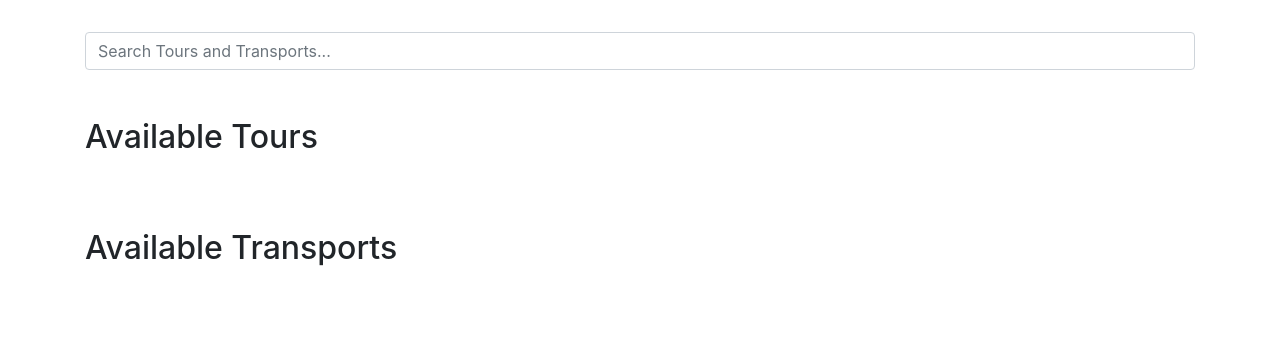
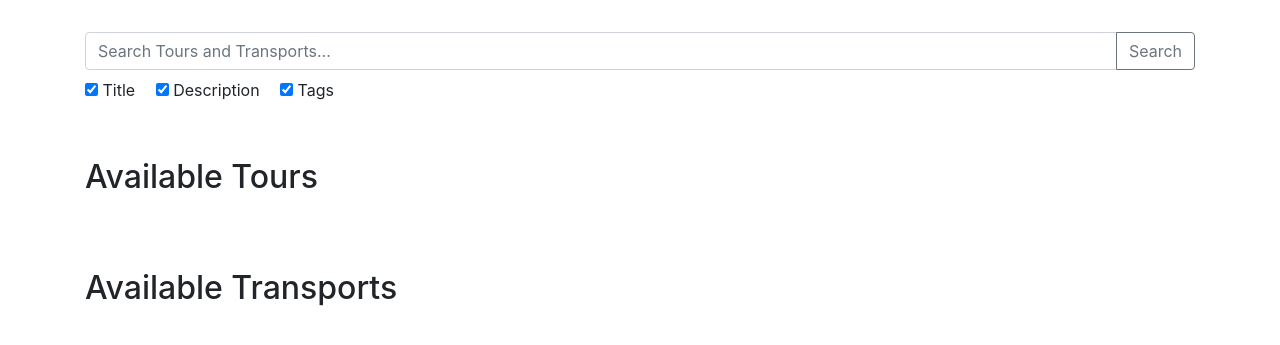
Before and after one commit to harshrider/fastTravel, a FastAPI app: page / in a window 1280 px wide. Shown: the part 305-650 px from the top of the page. Run offline with FastAPI, Linux system fonts and the light colour scheme; some libraries are stand-ins or nearby versions.

Commit message:
Updated Search Bar

```diff
--- a/templates/index.html
+++ b/templates/index.html
@@ -54,10 +54,21 @@
         </div>
     </header>
 
-    <!-- Search Bar -->
-    <div class="container my-4">
+    <!-- Search Bar with Filters -->
+<div class="container my-4">
+    <div class="input-group">
         <input type="text" id="search-bar" class="form-control" placeholder="Search Tours and Transports...">
+        <div class="input-group-append">
+            <button class="btn btn-outline-secondary" type="button" id="search-button">Search</button>
+        </div>
     </div>
+    <div class="mt-2">
+        <label><input type="checkbox" id="filter-title" checked> Title</label>
+        <label class="ml-3"><input type="checkbox" id="filter-description" checked> Description</label>
+        <label class="ml-3"><input type="checkbox" id="filter-tags" checked> Tags</label>
+    </div>
+</div>
+
 
     <!-- Tours Section -->
     <section id="tours" class="container my-5">
@@ -66,7 +77,10 @@
             {% for tour in tours[:6] %}
             <div class="col-md-4 mb-4 filter-item" data-name="{{ tour.name }}" data-description="{{ tour.description }}">
                 <div class="card h-100">
-                    <img src="{{ tour.images[0].url if tour.images else '/static/images/transport1.png' }}" class="card-img-top" alt="{{ tour.name }}">
+                    <img src="{{ tour.images[0].url if tour.images else '/static/images/transport1.png' }}"
+                         class="card-img-top"
+                         alt="{{ tour.name }}"
+                         data-tags="{% for tag in tour.tags %}{{ tag.name }} {% endfor %}">
 
                     <div class="card-body d-flex flex-column">
                         <h5 class="card-title">{{ tour.name }}</h5>
@@ -138,14 +152,40 @@
 
     <!-- Search Functionality Script -->
     <script>
-        document.getElementById("search-bar").addEventListener("input", function() {
-            const query = this.value.toLowerCase();
-            document.querySelectorAll(".filter-item").forEach(item => {
-                const name = item.getAttribute("data-name").toLowerCase();
-                const description = item.getAttribute("data-description").toLowerCase();
-                item.style.display = (name.includes(query) || description.includes(query)) ? "" : "none";
-            });
+    document.getElementById("search-button").addEventListener("click", function() {
+    const query = document.getElementById("search-bar").value.toLowerCase();
+    const searchTitle = document.getElementById("filter-title").checked;
+    const searchDescription = document.getElementById("filter-description").checked;
+    const searchTags = document.getElementById("filter-tags").checked;
+
+    document.querySelectorAll(".filter-item").forEach(item => {
+        let match = false;
+
+        if (searchTitle) {
+            const name = item.getAttribute("data-name").toLowerCase();
+            if (name.includes(query)) {
+                match = true;
+            }
+        }
+
+        if (!match && searchDescription) {
+            const description = item.getAttribute("data-description").toLowerCase();
+            if (description.includes(query)) {
+                match = true;
+            }
+        }
+
+        if (!match && searchTags) {
+            const tags = item.getAttribute("data-tags").toLowerCase();
+            if (tags.includes(query)) {
+                match = true;
+            }
+        }
+
+        item.style.display = match ? "" : "none";
         });
+    });
+
     </script>
 </body>
 </html>
```
